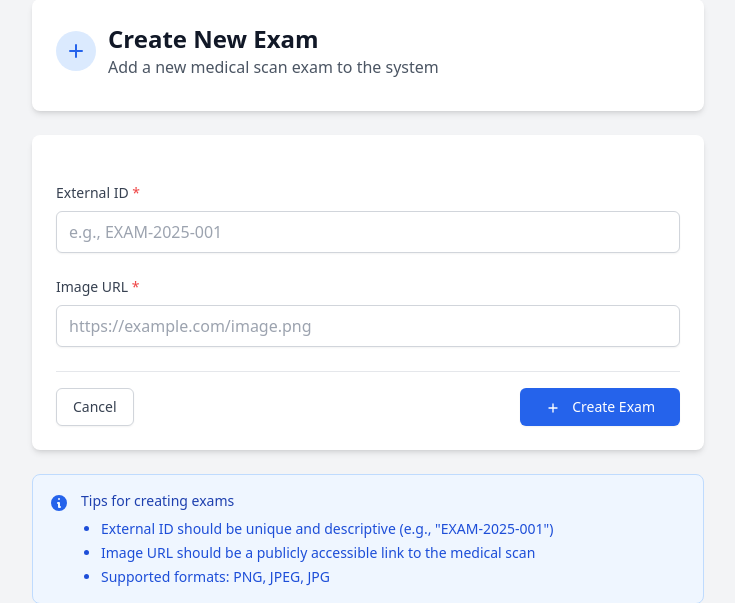
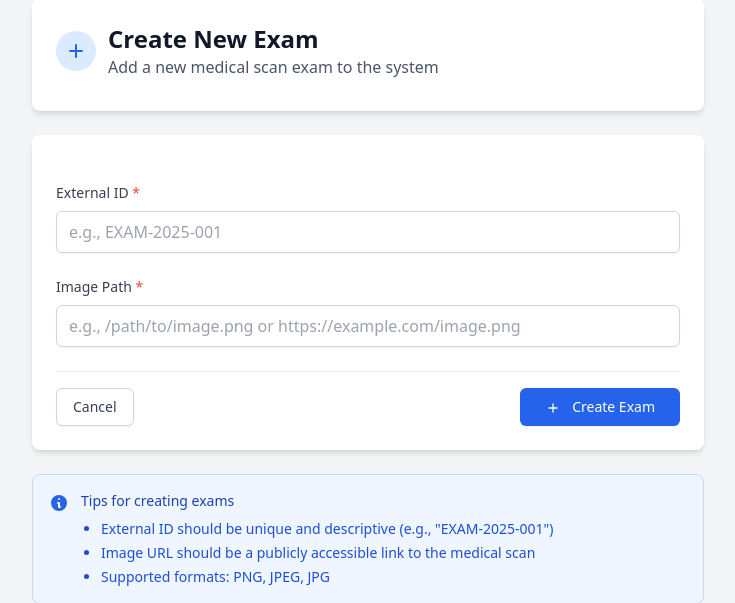
Before and after one commit to jacksonsieben/l3_net-web, a Django app: page /validation/admin/exam/create/ in a window 1280 px wide. Shown: the part 97-700 px from the top of the page, without its empty margins (272-1007 px from the left). Run offline with Django 5.2, Linux system fonts and the light colour scheme; the visitor is signed in with stand-in values (Sample User, id 1); data that the repository does not hold is empty; some libraries are stand-ins or nearby versions.

Commit message:
fix: Update form labels and placeholders for image path field in exam creation and editing forms

```diff
--- a/templates/validation/admin_exam_create.html
+++ b/templates/validation/admin_exam_create.html
@@ -67,7 +67,7 @@
                 <!-- Image Path Field -->
                 <div>
                     <label for="{{ form.image_path.id_for_label }}" class="block text-sm font-medium text-gray-700 mb-2">
-                        Image URL <span class="text-red-500">*</span>
+                        Image Path <span class="text-red-500">*</span>
                     </label>
                     {{ form.image_path|add_class:"w-full px-3 py-2 border border-gray-300 rounded-md shadow-sm focus:outline-none focus:ring-2 focus:ring-blue-500 focus:border-blue-500" }}
                     {% if form.image_path.help_text %}
--- a/templates/validation/admin_exam_edit.html
+++ b/templates/validation/admin_exam_edit.html
@@ -71,7 +71,7 @@
                 <!-- Image Path Field -->
                 <div>
                     <label for="{{ form.image_path.id_for_label }}" class="block text-sm font-medium text-gray-700 mb-2">
-                        Image URL <span class="text-red-500">*</span>
+                        Image Path <span class="text-red-500">*</span>
                     </label>
                     {{ form.image_path|add_class:"w-full px-3 py-2 border border-gray-300 rounded-md shadow-sm focus:outline-none focus:ring-2 focus:ring-orange-500 focus:border-orange-500" }}
                     {% if form.image_path.help_text %}
--- a/validation/views.py
+++ b/validation/views.py
@@ -5,7 +5,7 @@ from django.http import JsonResponse, Http404, HttpResponseRedirect
 from django.contrib import messages
 from django.contrib.admin.views.decorators import staff_member_required
 from django.utils.decorators import method_decorator
-from django.urls import reverse_lazy
+from django.urls import reverse_lazy, reverse
 from django.contrib.auth import get_user_model
 from django import forms
 
@@ -387,7 +387,7 @@ class ExamCreationForm(forms.ModelForm):
         fields = ['external_id', 'image_path']
         widgets = {
             'external_id': forms.TextInput(attrs={'placeholder': 'e.g., EXAM-2025-001'}),
-            'image_path': forms.URLInput(attrs={'placeholder': 'https://example.com/image.png'}),
+            'image_path': forms.TextInput(attrs={'placeholder': 'e.g., /path/to/image.png or https://example.com/image.png'}),
         }
 
 
@@ -398,15 +398,20 @@ class ExamEditForm(forms.ModelForm):
         fields = ['external_id', 'image_path']
         widgets = {
             'external_id': forms.TextInput(attrs={'placeholder': 'e.g., EXAM-2025-001'}),
-            'image_path': forms.URLInput(attrs={'placeholder': 'https://example.com/image.png'}),
+            'image_path': forms.TextInput(attrs={'placeholder': 'e.g., /path/to/image.png or https://example.com/image.png'}),
         }
 
     def clean_external_id(self):
-        external_id = self.cleaned_data['external_id']
-        # Exclude current instance from uniqueness check
-        queryset = Exam.objects.filter(external_id=external_id)
-        if self.instance and self.instance.pk:
-            queryset = queryset.exclude(pk=self.instance.pk)
+        """Validate that external_id is unique, excluding current instance."""
+        external_id = self.cleaned_data.get('external_id')
+        if external_id:
+            # Exclude current instance from uniqueness check
+            qs = Exam.objects.filter(external_id=external_id)
+            if self.instance and self.instance.pk:
+                qs = qs.exclude(pk=self.instance.pk)
+            if qs.exists():
+                raise forms.ValidationError("An exam with this External ID already exists.")
+        return external_id
 
         if queryset.exists():
             raise forms.ValidationError("An exam with this external ID already exists.")
```
